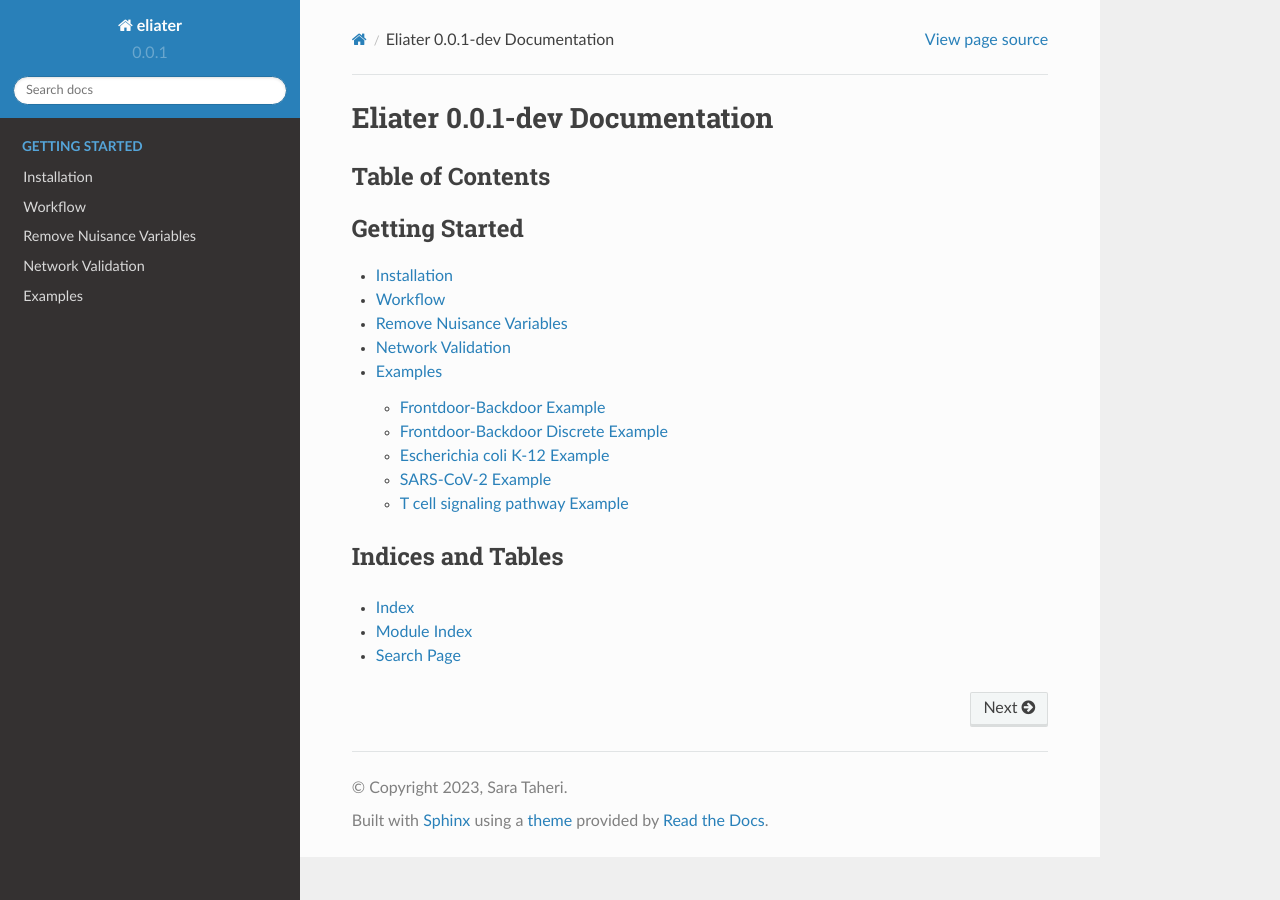
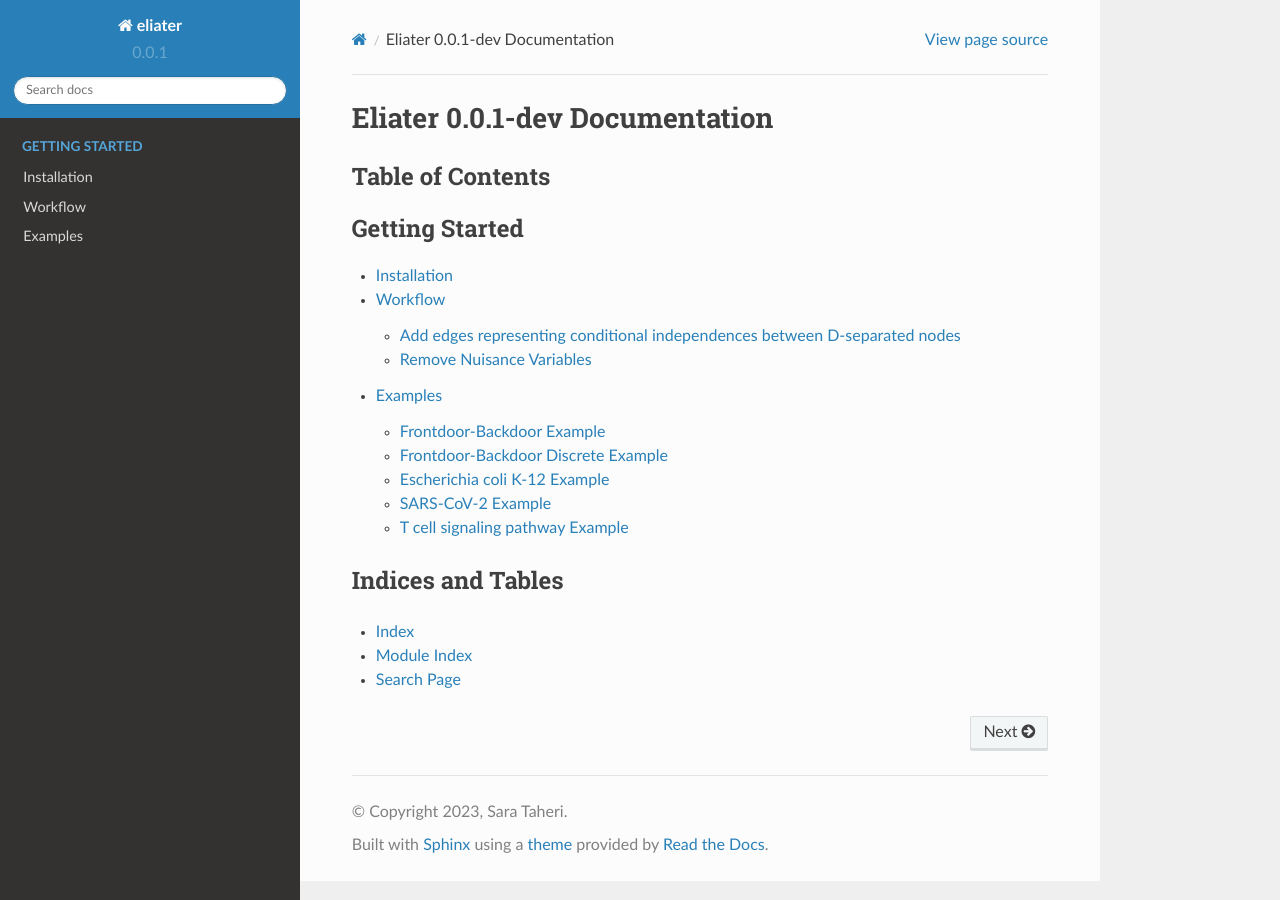
Before and after one commit to y0-causal-inference/eliater, a Sphinx documentation site: the page built from docs/source/index.rst, in a window 1280 px wide. Built offline with Sphinx 7.4.7 and the Read the Docs theme 2.0.0, drawn with Linux system fonts in a browser that asks for light colours.

Commit message:
Update usage.rst

```diff
--- a/docs/source/usage.rst
+++ b/docs/source/usage.rst
@@ -4,14 +4,14 @@ Workflow
     :no-heading:
     :include-all-objects:
 
+Add edges representing conditional independences between D-separated nodes
+--------------------------------------------------------------------------
+.. automodapi:: eliater.network_validation
+    :no-heading:
+    :include-all-objects:
+
 Remove Nuisance Variables
-=========================
+-------------------------
 .. automodapi:: eliater.discover_latent_nodes
     :no-heading:
     :include-all-objects:
-
-Network Validation
-===================
-.. automodapi:: eliater.network_validation
-    :no-heading:
-    :include-all-objects:
```
